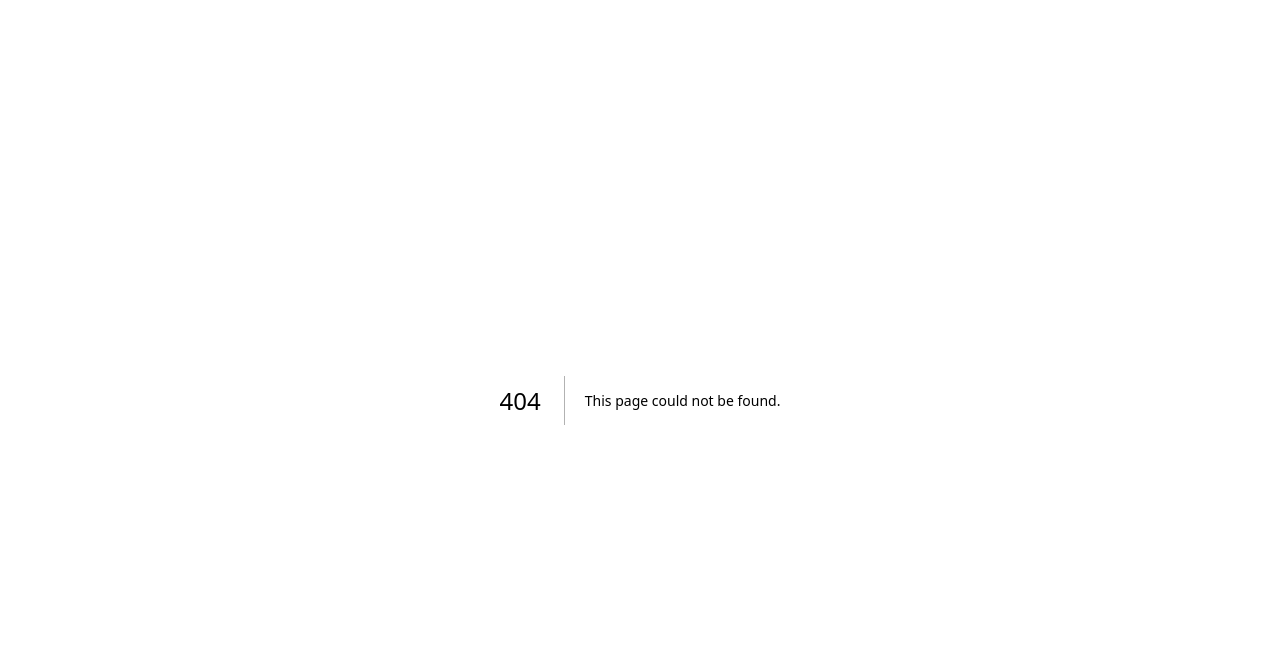
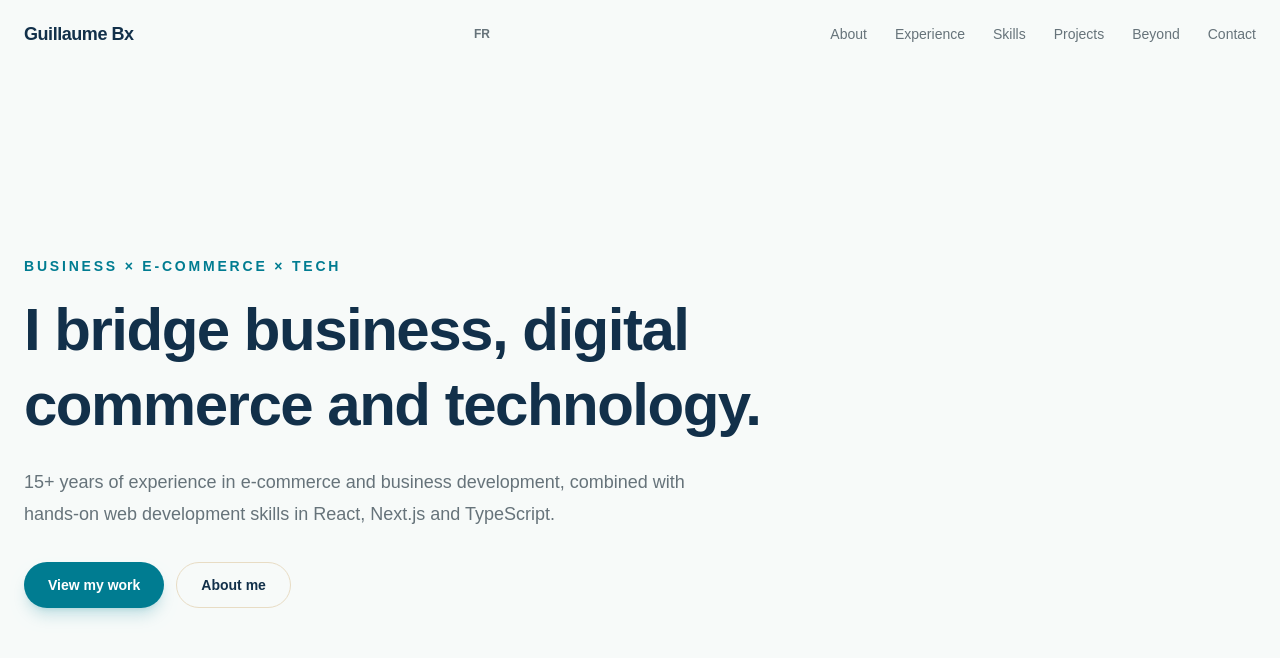
Before and after one commit to Pikero-bx33/guillaume-portfolio, a Next.js app: page /en in a window 1280 px wide. Before the commit this address had no page. Shown: the top 658 px of the page. Built offline with nearby package versions, Linux system fonts and the light colour scheme.

Commit message:
Implement multilingual home architecture and hero

```diff
--- /dev/null
+++ b/src/app/[lang]/page.tsx
@@ -0,0 +1,40 @@
+import { notFound } from "next/navigation";
+
+import Header from "@/components/layout/Header";
+import Hero from "@/components/sections/Hero";
+
+import { heroContent } from "@/data/hero";
+import { navigation } from "@/lib/navigation";
+
+import type { Locale } from "@/types/locale";
+
+type HomePageProps = {
+  params: Promise<{
+    lang: string;
+  }>;
+};
+
+const locales: Locale[] = ["en", "fr"];
+
+export default async function HomePage({ params }: HomePageProps) {
+  const { lang } = await params;
+
+  if (!locales.includes(lang as Locale)) {
+    notFound();
+  }
+
+  const locale = lang as Locale;
+
+  return (
+    <>
+      <Header
+        navigation={navigation[locale]}
+        locale={locale}
+      />
+
+      <main>
+        <Hero content={heroContent[locale]} />
+      </main>
+    </>
+  );
+}
--- a/src/app/page.tsx
+++ b/src/app/page.tsx
@@ -1,16 +1,9 @@
-import Header from "@/components/layout/Header";
-import Hero from "@/components/sections/Hero";
+//Le page.tsx racine servira uniquement à rediriger vers la langue par défaut.
+
+import { redirect } from "next/navigation";
 
 export default function Home() {
-  return (
-    <>
-      <Header />
-
-      <main>
-        <Hero />
-      </main>
-    </>
-  );
+  redirect("/en");
 }
 
 
--- a/src/components/layout/Header.tsx
+++ b/src/components/layout/Header.tsx
@@ -1,26 +1,37 @@
 import Link from "next/link";
 
-const navItems = [
-  { label: "About", href: "#about" },
-  { label: "Experience", href: "#experience" },
-  { label: "Skills", href: "#skills" },
-  { label: "Projects", href: "#projects" },
-  { label: "Beyond", href: "#beyond" },
-  { label: "Contact", href: "#contact" },
-];
+import type { Locale } from "@/types/locale";
+import type { NavItem } from "@/types/navigation";
 
-export default function Header() {
+type HeaderProps = {
+  navigation: NavItem[];
+  locale: Locale;
+};
+
+export default function Header({
+  navigation,
+  locale,
+}: HeaderProps) {
+  const alternateLocale = locale === "en" ? "fr" : "en";
+
   return (
     <header className="w-full">
       <div className="mx-auto flex max-w-7xl items-center justify-between px-6 py-5">
         <Link
-          href="/"
+          href={`/${locale}`}
           className="text-lg font-semibold tracking-tight text-deep-blue"
         >
           Guillaume Bx
         </Link>
 
-        {/* Mobile navigation button */}
+        <div className="flex items-center gap-3">
+          <Link
+            href={`/${alternateLocale}`}
+            className="text-xs font-semibold uppercase text-muted transition-colors hover:text-ocean"
+          >
+            {alternateLocale}
+          </Link>
+
           <button
             type="button"
             aria-label="Open navigation menu"
@@ -28,11 +39,11 @@ export default function Header() {
           >
             <span className="text-xl">☰</span>
           </button>
+        </div>
 
-        {/* Desktop navigation */}
         <nav className="hidden md:block" aria-label="Main navigation">
           <ul className="flex items-center gap-7">
-            {navItems.map((item) => (
+            {navigation.map((item) => (
               <li key={item.href}>
                 <Link
                   href={item.href}
--- a/src/components/sections/Hero.tsx
+++ b/src/components/sections/Hero.tsx
@@ -1,36 +1,44 @@
 import Link from "next/link";
 
-export default function Hero() {
+type HeroProps = {
+  content: {
+    eyebrow: string;
+    title: string;
+    description: string;
+    primaryCta: string;
+    secondaryCta: string;
+  };
+};
+
+export default function Hero({ content }: HeroProps) {
   return (
     <section className="flex min-h-[calc(100vh-72px)] items-center px-6 py-16">
-      <div className="mx-auto max-w-7xl">
+      <div className="mx-auto w-full max-w-7xl">
         <p className="mb-4 text-sm font-semibold uppercase tracking-[0.2em] text-ocean">
-          Business × E-commerce × Tech
+          {content.eyebrow}
         </p>
 
         <h1 className="max-w-3xl text-4xl font-bold leading-tight tracking-tight text-deep-blue sm:text-5xl lg:text-6xl">
-          I bridge business, digital commerce and technology.
+          {content.title}
         </h1>
 
         <p className="mt-6 max-w-2xl text-lg leading-8 text-muted">
-          15+ years of experience in e-commerce and business development,
-          combined with hands-on web development skills in React, Next.js and
-          TypeScript.
+          {content.description}
         </p>
 
         <div className="mt-8 flex flex-col gap-3 sm:flex-row">
           <Link
             href="#projects"
-            className="inline-flex items-center justify-center rounded-full bg-ocean shadow-lg shadow-ocean/20 px-6 py-3 text-sm font-semibold text-white transition-opacity hover:opacity-90"
+            className="inline-flex items-center justify-center rounded-full bg-ocean px-6 py-3 text-sm font-semibold text-white shadow-lg shadow-ocean/20 transition-opacity hover:opacity-90"
           >
-            View my work
+            {content.primaryCta}
           </Link>
 
           <Link
             href="#about"
             className="inline-flex items-center justify-center rounded-full border border-sand px-6 py-3 text-sm font-semibold text-deep-blue transition-colors hover:border-ocean hover:text-ocean"
           >
-            About me
+            {content.secondaryCta}
           </Link>
         </div>
       </div>
```
Lines whose indentation alone changed are shown as unchanged.
